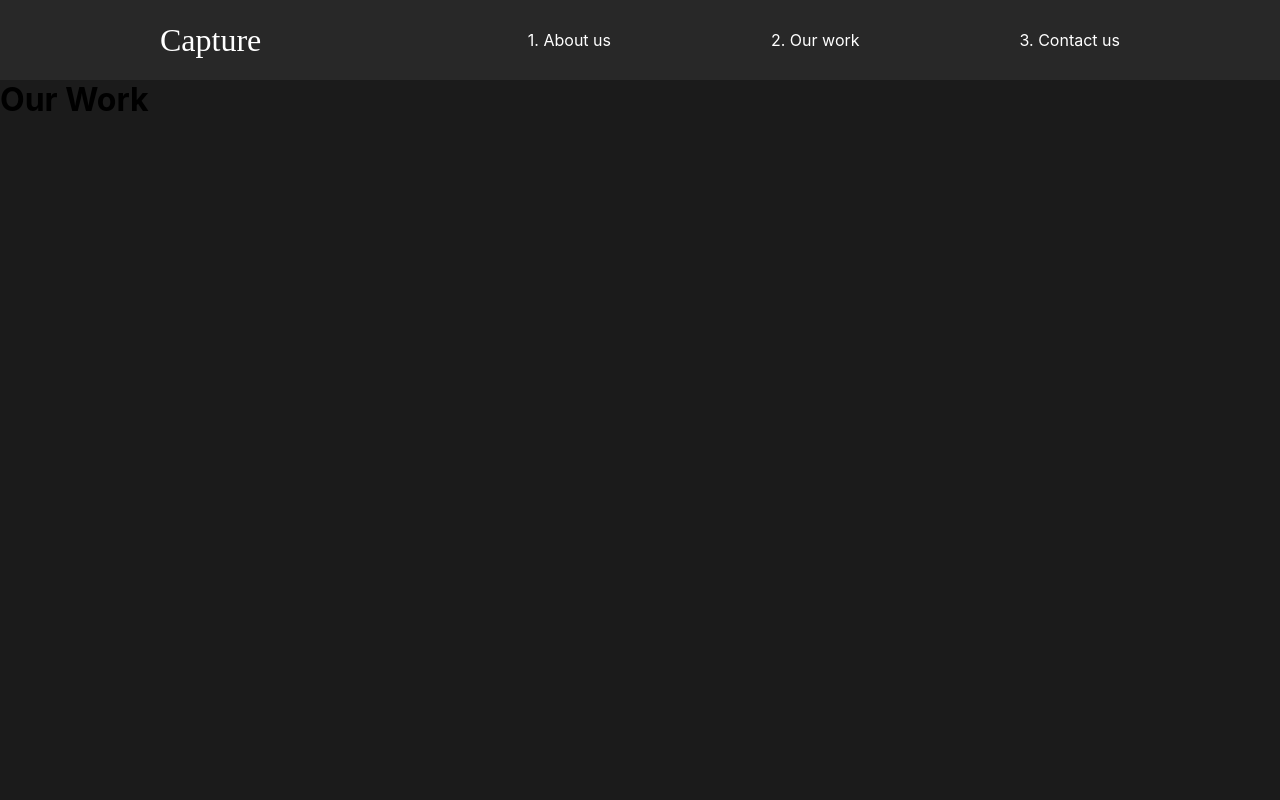
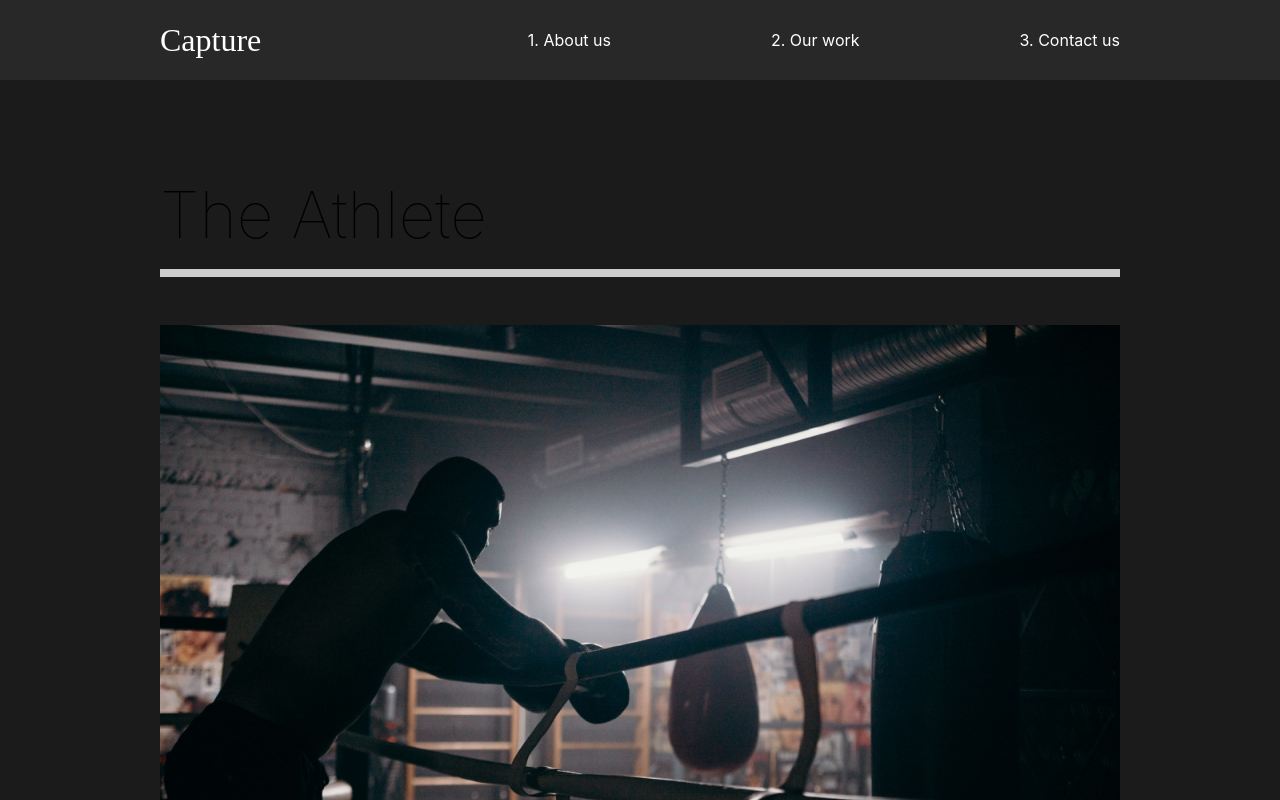
Before and after one commit to rigglet/deved-portfolio, a React (Create React App) app: page /work in a window 1280 px wide. Shown: the top 800 px of the page. Built offline with nearby package versions, Linux system fonts and the light colour scheme; the HTML template or start-up script is replaced by a standard one.

Commit message:
9. Our Work styling

```diff
--- a/src/pages/OurWork.js
+++ b/src/pages/OurWork.js
@@ -1,11 +1,62 @@
-//import page components
+import styled from "styled-components";
+import { Link } from "react-router-dom";
+
+//import images
+import athlete from "../img/athlete-small.png";
+import theracer from "../img/theracer-small.png";
+import goodtimes from "../img/goodtimes-small.png";
 
 const OurWork = () => {
   return (
     <div>
-      <h1>Our Work</h1>
+      <Work>
+        <Movie>
+          <h2>The Athlete</h2>
+          <div className="line"></div>
+          <Link>
+            <img src={athlete} alt="athlete" />
+          </Link>
+        </Movie>
+        <Movie>
+          <h2>The Racer</h2>
+          <div className="line"></div>
+          <Link>
+            <img src={theracer} alt="The Racer" />
+          </Link>
+        </Movie>
+        <Movie>
+          <h2>Good times</h2>
+          <div className="line"></div>
+          <Link>
+            <img src={goodtimes} alt="Good times" />
+          </Link>
+        </Movie>
+      </Work>
     </div>
   );
 };
 
+const Work = styled.div`
+  min-height: 100vh;
+  overflow: hidden;
+  padding: 5rem 10rem;
+  h2 {
+    padding: 1rem 0rem;
+  }
+`;
+
+const Movie = styled.div`
+  padding-bottom: 10rem;
+  .line {
+    height: 0.5rem;
+    background: #cccccc;
+    margin-bottom: 3rem;
+  }
+  img {
+    width: 100%;
+    height: 70vh;
+    object-fit: cover;
+  }
+`;
+
 export default OurWork;
```
Also changed, not shown: 1 other file (tests, documents, lock files or other folders).
